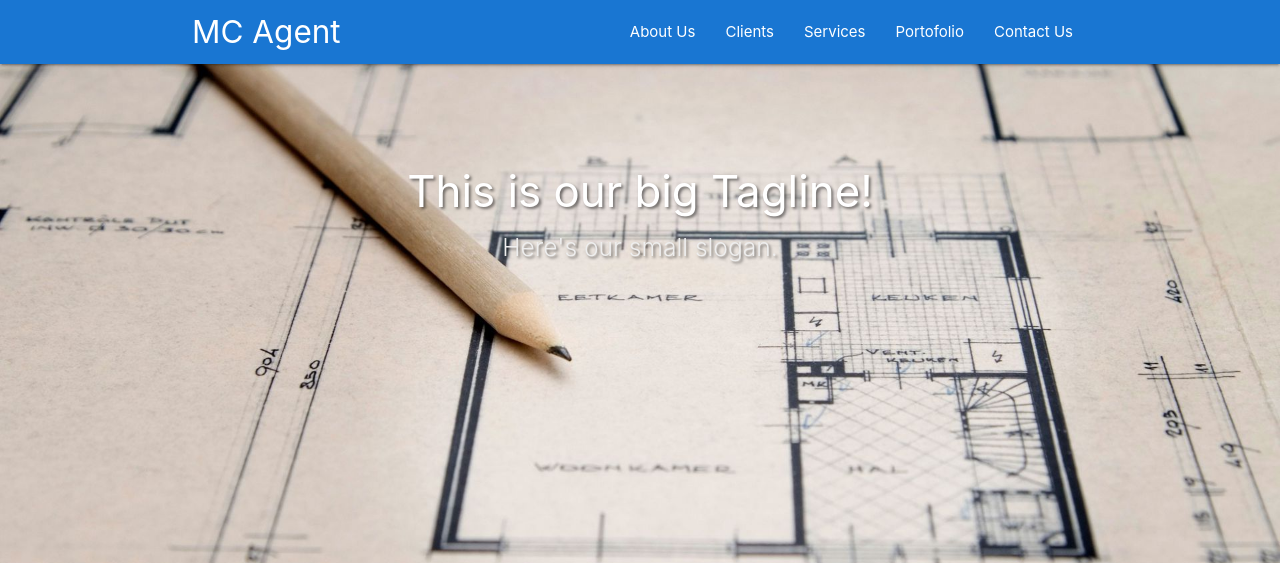
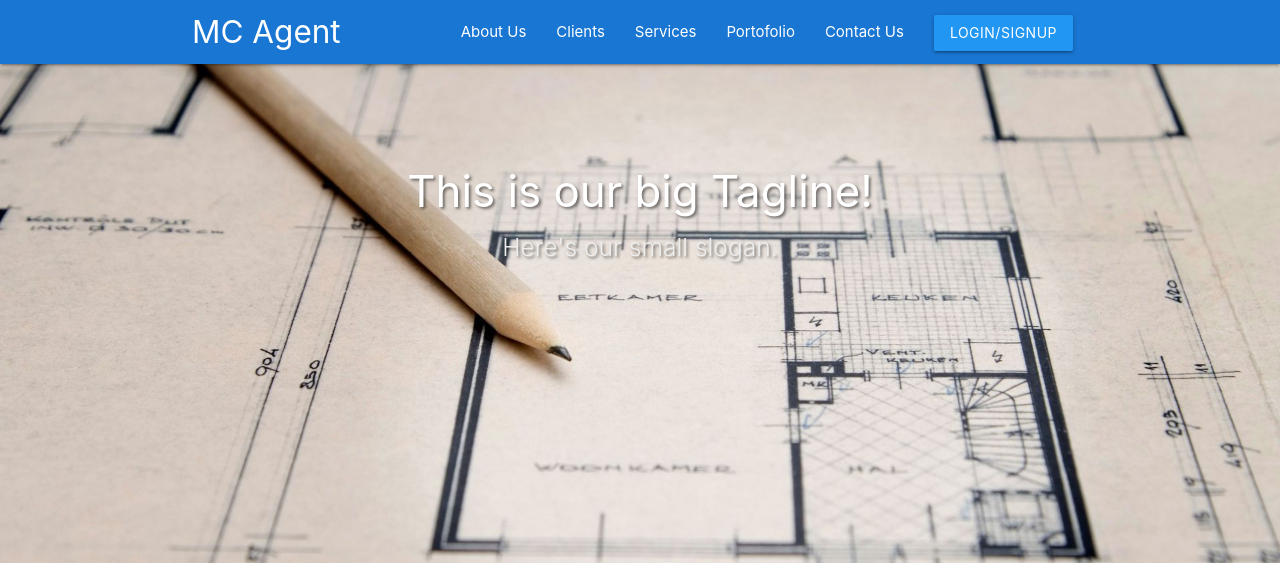
Before and after one commit to catursantoso/mc-agent, a Flask app: page / in a window 1280 px wide. Shown: the top 563 px of the page. Run offline with Flask 2, Linux system fonts and the light colour scheme.

Commit message:
Update index.html

```diff
--- a/templates/index.html
+++ b/templates/index.html
@@ -26,6 +26,9 @@
               <li><a href="#services">Services</a></li>
               <li><a href="#portofolio">Portofolio</a></li>
               <li><a href="#contact">Contact Us</a></li>
+              <li>
+                <a href="/login"><button type="button" class="btn blue">Login/Signup</button></a>
+              </li>
             </ul>
           </div>
         </div>
```
